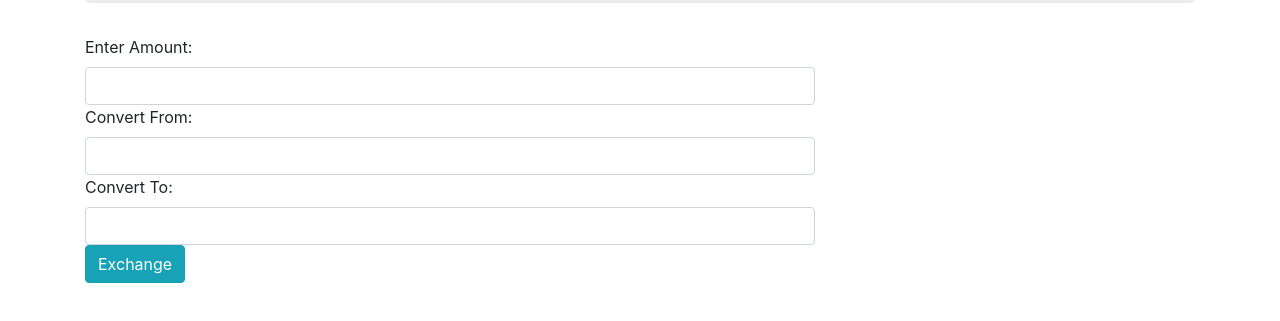
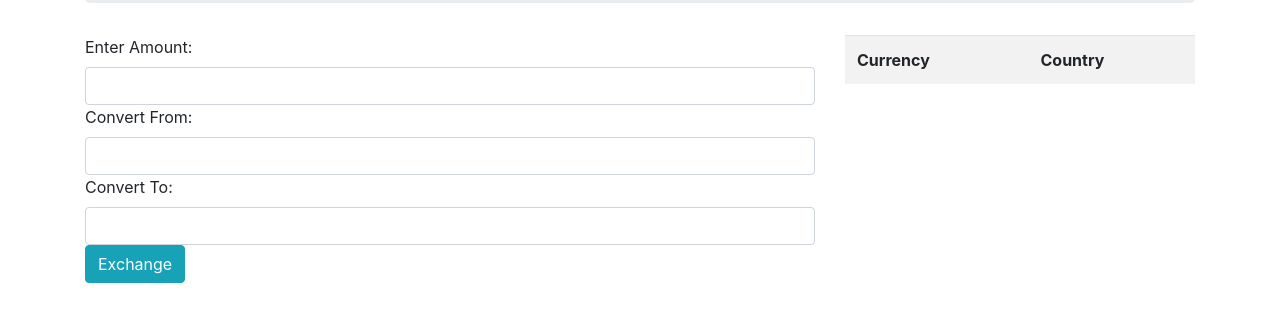
Before and after one commit to mlstroud/currency-exchanger, a website built with webpack: page src/index.html in a window 1280 px wide. Shown: the part 181-502 px from the top of the page. Built offline with nearby package versions, Linux system fonts and the light colour scheme.

Commit message:
add table class for alternating row color

```diff
--- a/src/index.html
+++ b/src/index.html
@@ -29,6 +29,12 @@
         </div>
       </div>
       <div class="col-md-4">
+        <table class="table table-striped" id="currency-codes">
+          <tr>
+            <th>Currency</th>
+            <th>Country</th>
+          </tr>
+        </table>
       </div>
     </div>
   </div>
```
